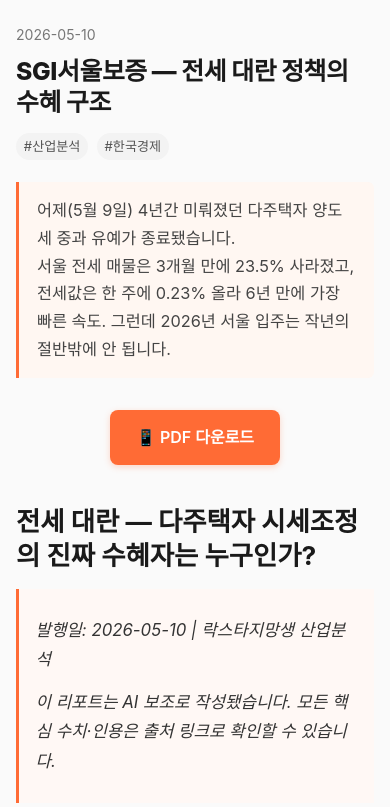
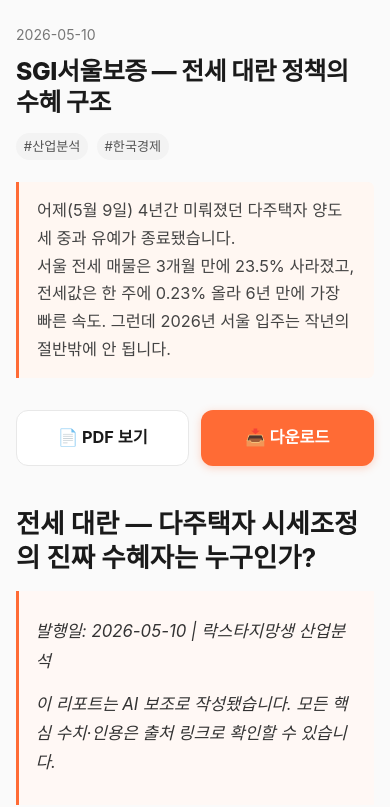
Before and after one commit to CornBee/ongle, a plain HTML site: page r/070-전세대란.html in a window 390 px wide. Shown: the part 58-865 px from the top of the page. Drawn offline with Linux system fonts and the light colour scheme.

Commit message:
ui: HTML 페이지에 PDF 보기 + 다운로드 버튼 분리, 모바일 터치 타겟 56px+

```diff
--- a/_data/reports.json
+++ b/_data/reports.json
@@ -15,6 +15,6 @@
     "pdf_url": "https://cornbee.github.io/ongle/pdfs/ongle레포트_070_SGI서울보증-전세대란-수혜구조.pdf",
     "mobile_pdf_url": "",
     "video_id": "070",
-    "lastUpdatedAt": "2026-05-10T08:41:28"
+    "lastUpdatedAt": "2026-05-10T08:43:20"
   }
 ]
--- a/r/070-전세대란.html
+++ b/r/070-전세대란.html
@@ -90,24 +90,39 @@
   }
   .pdf-cta {
     margin: 2em 0;
-    text-align: center;
     display: flex;
     flex-wrap: wrap;
-    gap: 0.6em;
-    justify-content: center;
+    gap: 0.7em;
+    justify-content: stretch;
   }
   .pdf-btn {
-    display: inline-block;
+    flex: 1 1 160px;
+    min-height: 56px;            /* 모바일 터치 타깃 안전 사이즈 */
+    display: inline-flex;
+    align-items: center;
+    justify-content: center;
     background: var(--accent);
     color: #fff;
-    padding: 0.85em 1.6em;
-    border-radius: 8px;
+    padding: 1em 1.4em;
+    border-radius: 12px;
     text-decoration: none;
-    font-weight: 600;
-    box-shadow: 0 2px 6px rgba(255,107,53,0.25);
+    font-weight: 700;
+    font-size: 1.02em;
+    line-height: 1.2;
+    box-shadow: 0 2px 8px rgba(255,107,53,0.28);
   }
-  .pdf-btn-mobile { background: #2c7a4d; box-shadow: 0 2px 6px rgba(44,122,77,0.25); }
-  .pdf-btn:hover { filter: brightness(1.05); }
+  .pdf-btn-view {
+    background: var(--surface);
+    color: var(--ink);
+    border: 1.5px solid var(--rule);
+    box-shadow: none;
+  }
+  .pdf-btn-download {
+    background: var(--accent);
+    color: #fff;
+  }
+  .pdf-btn:hover { filter: brightness(1.04); }
+  .pdf-btn:active { transform: translateY(1px); }
   .article-body { font-size: 1.03em; }
   .article-body img { max-width: 100%; height: auto; }
   footer {
@@ -143,7 +158,7 @@
   <div class="tags"><span class="tag">#산업분석</span> <span class="tag">#한국경제</span></div>
   <div class="article-summary">어제(5월 9일) 4년간 미뤄졌던 다주택자 양도세 중과 유예가 종료됐습니다.
 서울 전세 매물은 3개월 만에 23.5% 사라졌고, 전세값은 한 주에 0.23% 올라 6년 만에 가장 빠른 속도. 그런데 2026년 서울 입주는 작년의 절반밖에 안 됩니다.</div>
-  <div class="pdf-cta"><a class="pdf-btn" href="https://cornbee.github.io/ongle/pdfs/ongle레포트_070_SGI서울보증-전세대란-수혜구조.pdf" target="_blank" rel="noopener">📱 PDF 다운로드</a></div>
+  <div class="pdf-cta"><a class="pdf-btn pdf-btn-view" href="https://cornbee.github.io/ongle/pdfs/ongle레포트_070_SGI서울보증-전세대란-수혜구조.pdf" target="_blank" rel="noopener">📄 PDF 보기</a><a class="pdf-btn pdf-btn-download" href="https://cornbee.github.io/ongle/pdfs/ongle레포트_070_SGI서울보증-전세대란-수혜구조.pdf" download rel="noopener">📥 다운로드</a></div>
   <article class="article-body">
 <h1 style="font-size:1.6em;font-weight:700;margin-top:1.5em;margin-bottom:0.6em;line-height:1.3;">전세 대란 — 다주택자 시세조정의 진짜 수혜자는 누구인가?</h1>
 <blockquote style="border-left:3px solid #ff6b35;background:#fff8f5;padding:0.8em 1em;margin:1em 0;color:#555;font-style:italic;">
@@ -258,7 +273,7 @@
 </ol>
 </div>
   </article>
-  <div class="pdf-cta"><a class="pdf-btn" href="https://cornbee.github.io/ongle/pdfs/ongle레포트_070_SGI서울보증-전세대란-수혜구조.pdf" target="_blank" rel="noopener">📱 PDF 다운로드</a></div>
+  <div class="pdf-cta"><a class="pdf-btn pdf-btn-view" href="https://cornbee.github.io/ongle/pdfs/ongle레포트_070_SGI서울보증-전세대란-수혜구조.pdf" target="_blank" rel="noopener">📄 PDF 보기</a><a class="pdf-btn pdf-btn-download" href="https://cornbee.github.io/ongle/pdfs/ongle레포트_070_SGI서울보증-전세대란-수혜구조.pdf" download rel="noopener">📥 다운로드</a></div>
 </main>
 <footer>
   © 락스타지망생 · 본 리포트는 영상 컨텐츠 보조 자료로 제작됐으며, 수치·인용은 모두 출처 링크로 검증 가능합니다.<br>
```
Also changed, not shown: index.html (+1 -1 lines).
